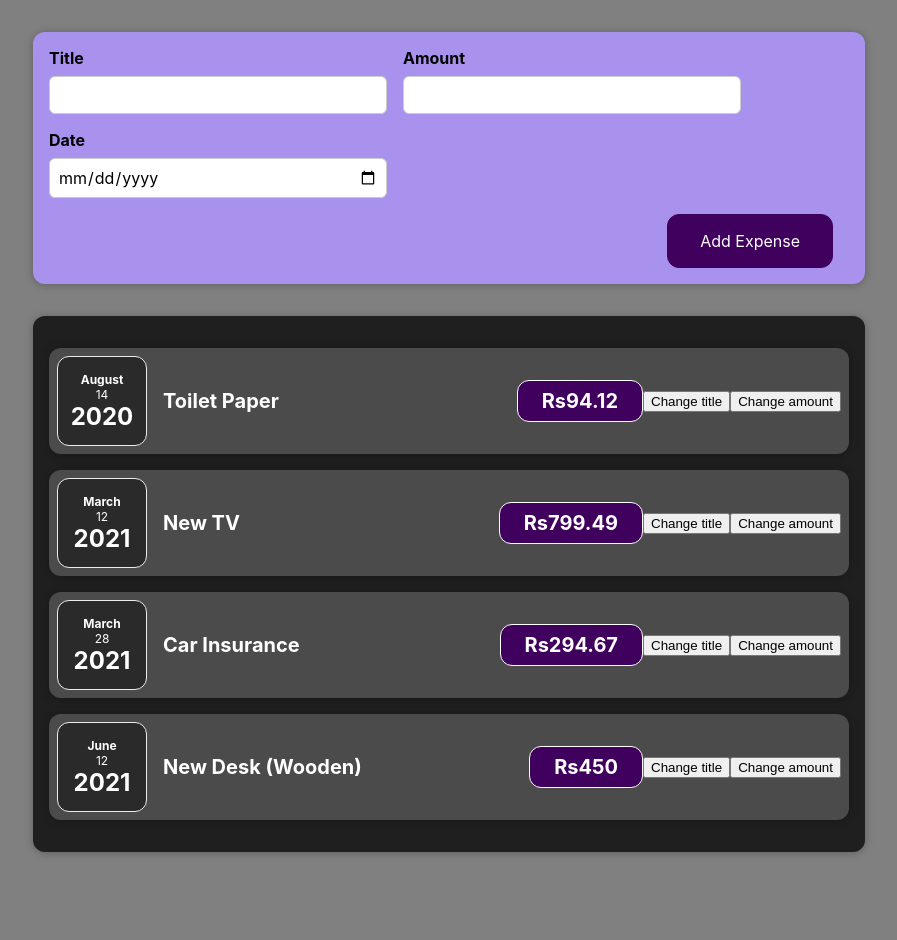
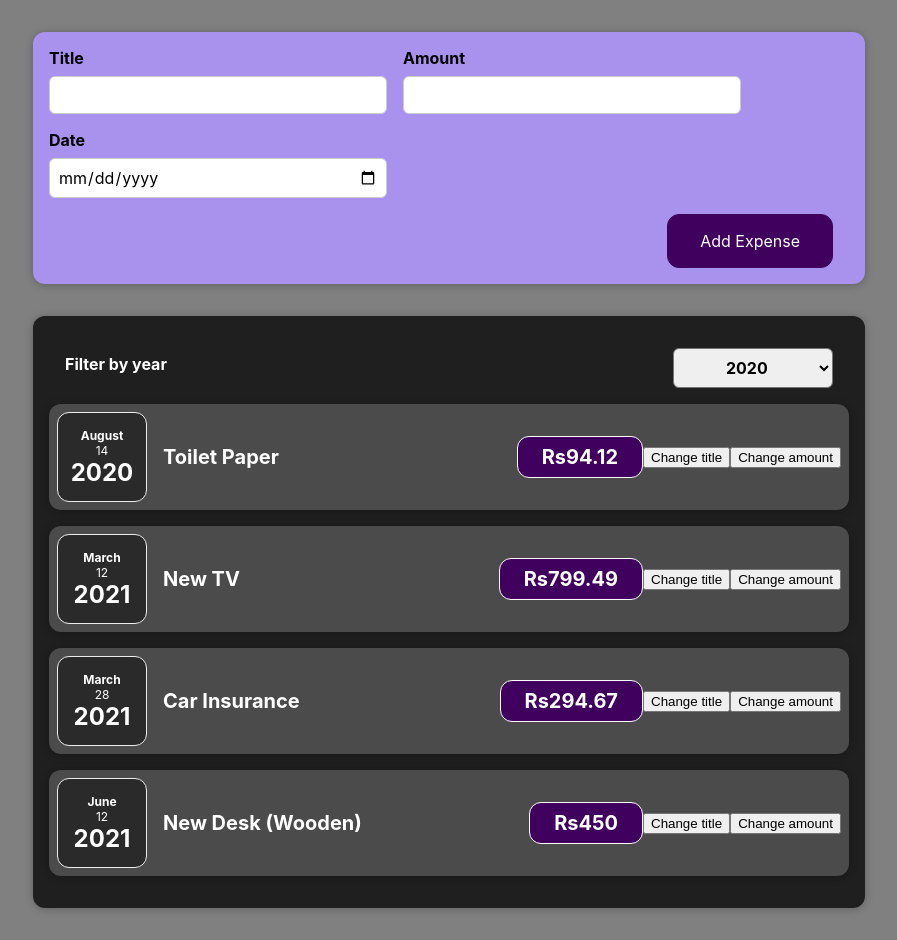
Before and after one commit to Shivamgit11/React01, a React (Create React App) app in the folder my-app/: page / in a window 1280 px wide. Shown: the whole page, without its empty margins (191-1088 px from the left). Before the commit the page ends 884 px from the top, so only its background shows below. Built offline with nearby package versions, Linux system fonts and the light colour scheme.

Commit message:
filter Added

```diff
--- /dev/null
+++ b/my-app/src/components/Expensesss/ExpenseFilter.css
@@ -0,0 +1,24 @@
+.expenses-filter {
+  color: white;
+  padding: 0 1rem;
+}
+
+.expenses-filter__control {
+  display: flex;
+  width: 100%;
+  align-items: center;
+  justify-content: space-between;
+  margin: 1rem 0;
+}
+
+.expenses-filter label {
+  font-weight: bold;
+  margin-bottom: 0.5rem;
+}
+
+.expenses-filter select {
+  font: inherit;
+  padding: 0.5rem 3rem;
+  font-weight: bold;
+  border-radius: 6px;
+}
--- /dev/null
+++ b/my-app/src/components/Expensesss/ExpenseFilter.js
@@ -0,0 +1,24 @@
+import React from "react";
+
+import './ExpenseFilter.css';
+const ExpensesFilter = (props) => {
+  const dropdownChangeHandler = (event) => {
+    props.onChangeFilter(event.target.value);
+  };
+
+  return (
+    <div className="expenses-filter">
+      <div className="expenses-filter__control">
+        <label>Filter by year</label>
+        <select value={props.selected} onChange={dropdownChangeHandler}>
+          <option value="2022">2022</option>
+          <option value="2021">2021</option>
+          <option value="2020">2020</option>
+          <option value="2019">2019</option>
+        </select>
+      </div>
+    </div>
+  );
+};
+
+export default ExpensesFilter;
--- a/my-app/src/components/Expensesss/Expenses.js
+++ b/my-app/src/components/Expensesss/Expenses.js
@@ -1,11 +1,18 @@
-import React from "react";
+import React, { useCallback, useState } from "react";
 import ExpenseItem from "./Expenseitem";
 import Card from "../UI/Card";
+import ExpensesFilter from "./ExpenseFilter";
 import "./Expenses.css";
 
 const  Expenses = (props) => {
+  const [filteredYear, setFiteredYear] = useState('2020');
+
+  const filterChangeHandler = selectedYear => {
+    setFiteredYear(selectedYear);
+  }
   return (
     <Card className="expenses">
+      <ExpensesFilter selected={filteredYear} onChangeFilter={filterChangeHandler} />
       {props.items.map((item) => (
         <ExpenseItem
         title={item.title}
```
